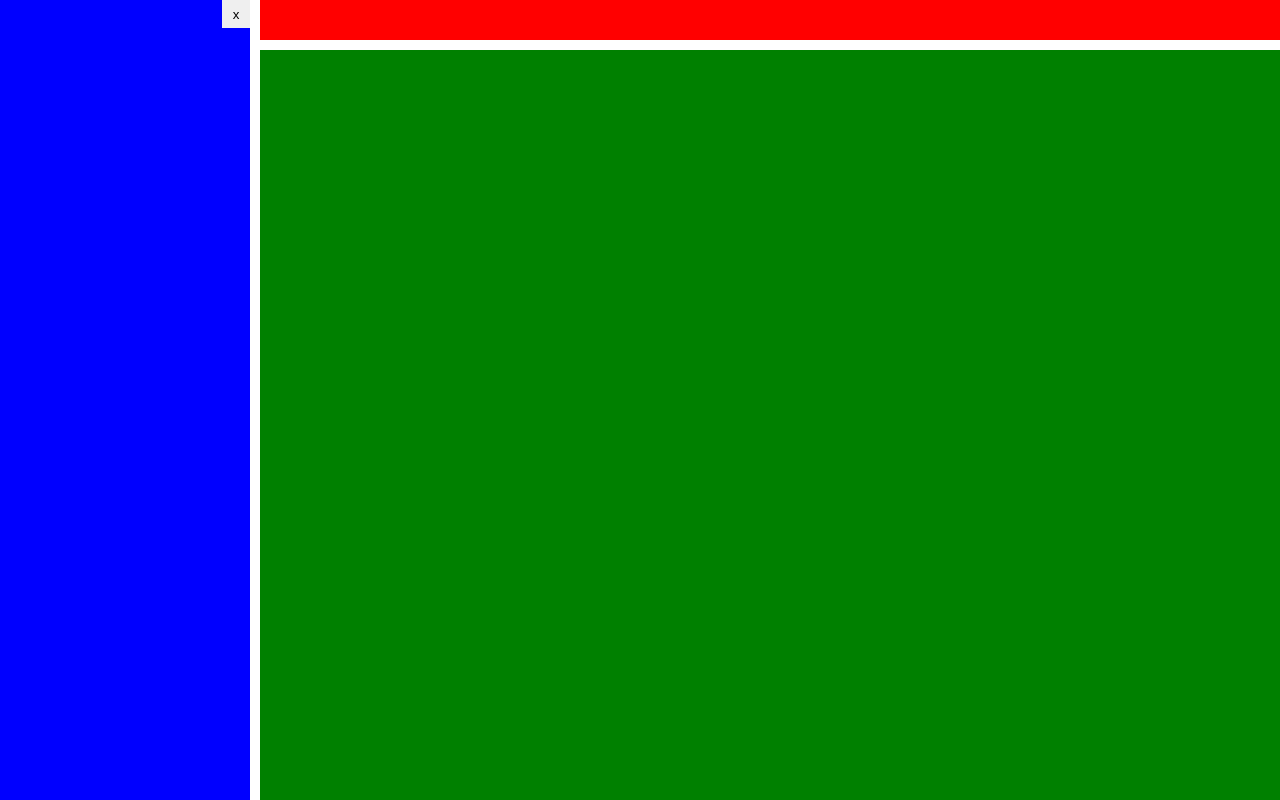
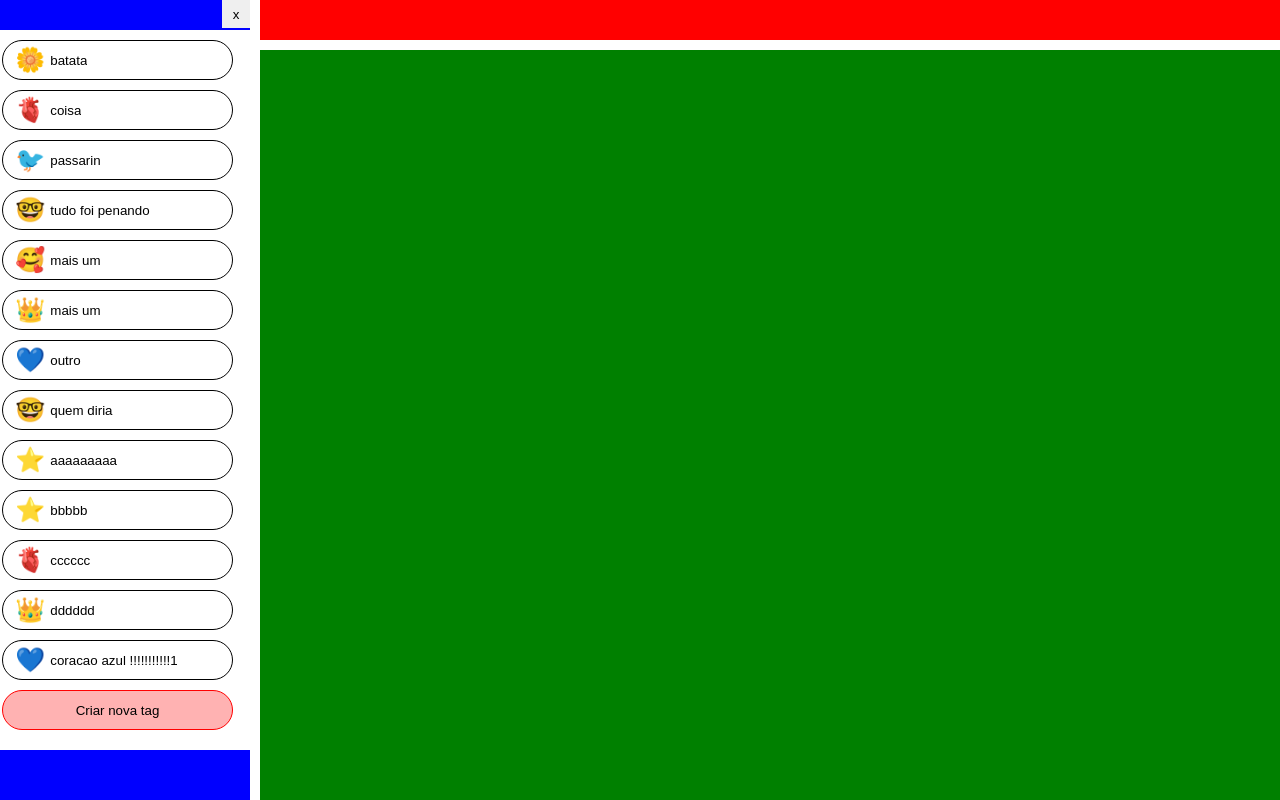
Before and after one commit to vinicius-mns/Caderno, a Vue app: page /cards in a window 1280 px wide. Built offline with nearby package versions, Linux system fonts and the light colour scheme; the HTML template or start-up script is replaced by a standard one.

Commit message:
refactor(views/HomePage.vue): Adicionar sideBar ao app
- implementar funcao que esconde sidebar ao minimizar
	modified:   src/views/HomePage.vue

```diff
--- a/src/views/HomePage.vue
+++ b/src/views/HomePage.vue
@@ -1,13 +1,18 @@
 <script setup lang="ts">
+import SideBarContainer from '@/components/sideBar/SideBarContainer.vue'
+
 import { ref } from 'vue'
 
 const sideBarWidth = ref('250px')
+const showSidebar = ref(true)
 
 const toggleSidebar = () => {
   if (sideBarWidth.value === '28px') {
     sideBarWidth.value = '250px'
+    showSidebar.value = true
   } else {
     sideBarWidth.value = '28px'
+    showSidebar.value = false
   }
 }
 </script>
@@ -19,7 +24,7 @@ const toggleSidebar = () => {
     </header>
     <aside>
       <button class="toggleSidebar" @click="toggleSidebar">x</button>
-      <!-- <SideBarContainer /> -->
+      <SideBarContainer v-show="showSidebar" />
     </aside>
     <main>
       <!-- <RouterView /> -->
```
